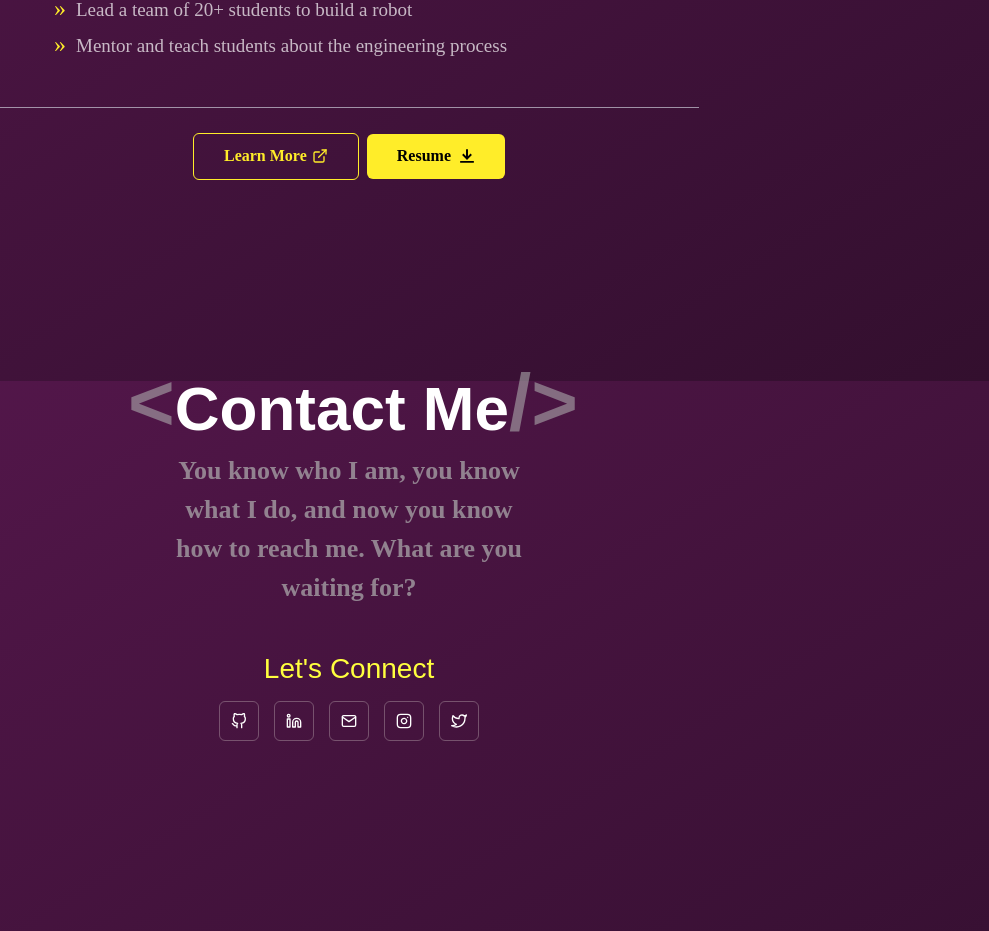
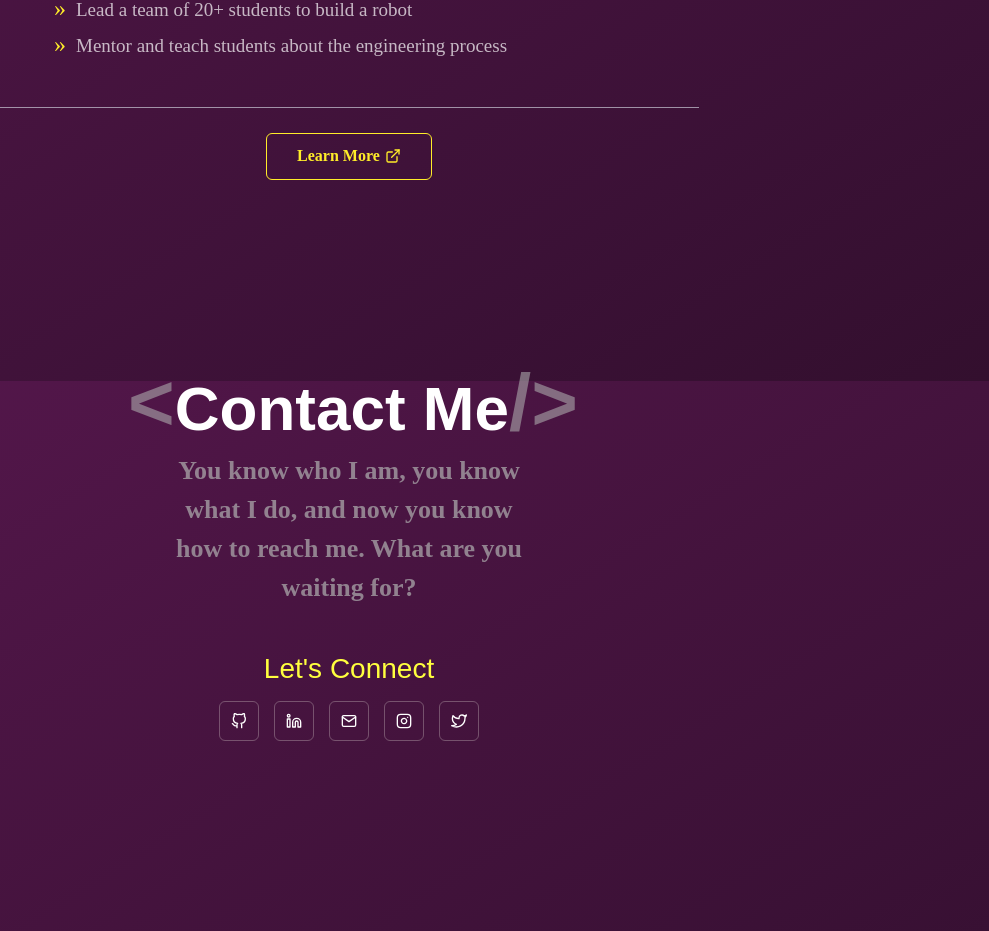
Before and after one commit to PranTanTheMan/Portfolio, a Next.js app: page / in a window 1280 px wide. Shown: the part 4419-5350 px from the top of the page, without its empty margins (291-1280 px from the left). Built offline with nearby package versions, Linux system fonts and the light colour scheme; a web font is replaced by a local one.

Commit message:
Commented out Resume

```diff
--- a/src/components/experience.tsx
+++ b/src/components/experience.tsx
@@ -74,7 +74,8 @@ export default function experience() {
             </Button>
           </Link>
           {/*  */}
-          <Link href={"/Pranith-Resume.pdf"} download target={"_blank"}>
+          {/* Change the resume pdf. */}
+          {/* <Link href={"/Pranith-Resume.pdf"} download target={"_blank"}>
             <Button
               p={"10px 30px 35px 30px"}
               bg={"#ffed29"}
@@ -92,7 +93,7 @@ export default function experience() {
                 <Icon as={DownloadIcon} />
               </Flex>
             </Button>
-          </Link>
+          </Link> */}
         </HStack>
       </Flex>
     </>
```
